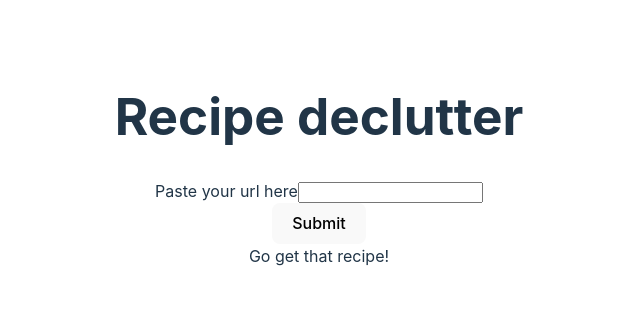
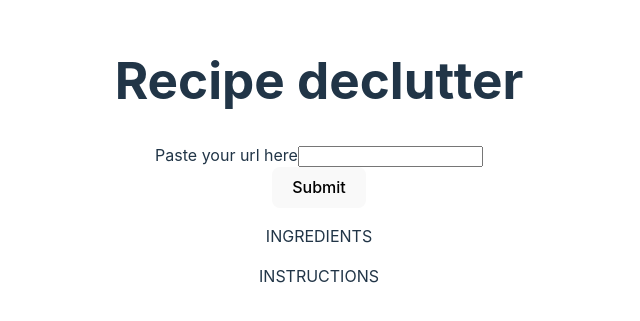
Before and after one commit to JoarHansson/recipe-scraper, a React (Vite) app in the folder client/: page / in a window 1280 px wide. Shown: the part 239-560 px from the top of the page, without its empty margins (321-961 px from the left). Built offline with nearby package versions, Linux system fonts and the light colour scheme.

Commit message:
add error message

```diff
--- a/client/src/App.tsx
+++ b/client/src/App.tsx
@@ -3,22 +3,18 @@ import "./App.css";
 import { Form } from "./components/Form/Form";
 import { RecipeWrapper } from "./components/Recipe/RecipeWrapper";
 
-export type RecipeData =
-  | undefined
-  | {
-      ingredients?: Ingredients;
-      instructions?: Instructions;
-    }
-  | {
-      message?: string;
-    };
+export type RecipeData = {
+  ingredients?: Ingredients;
+  instructions?: Instructions;
+  message?: string;
+};
 
 type Ingredients = string[];
 
 type Instructions = string[];
 
 function App() {
-  const [recipeData, setRecipeData] = useState<RecipeData>();
+  const [recipeData, setRecipeData] = useState<RecipeData>({});
   const [url, setUrl] = useState<string>();
 
   async function getRecipeData(url?: string) {
@@ -37,7 +33,7 @@ function App() {
 
     const data = await response.json();
 
-    setRecipeData(data as RecipeData);
+    setRecipeData(data);
   }
 
   const handleInputChange = (event: React.ChangeEvent<HTMLInputElement>) => {
@@ -50,13 +46,15 @@ function App() {
     getRecipeData(url);
   }
 
-  console.log(recipeData?.message);
-
   return (
     <div className="App">
       <h1>Recipe declutter</h1>
       <Form handleInputChange={handleInputChange} handleSubmit={handleSubmit} />
-      <RecipeWrapper recipeData={recipeData} />
+      {recipeData?.message ? (
+        <p>On no! {recipeData.message}</p>
+      ) : (
+        <RecipeWrapper recipeData={recipeData} />
+      )}
     </div>
   );
 }
```
Also changed, not shown: 1 other file (tests, documents, lock files or other folders).
